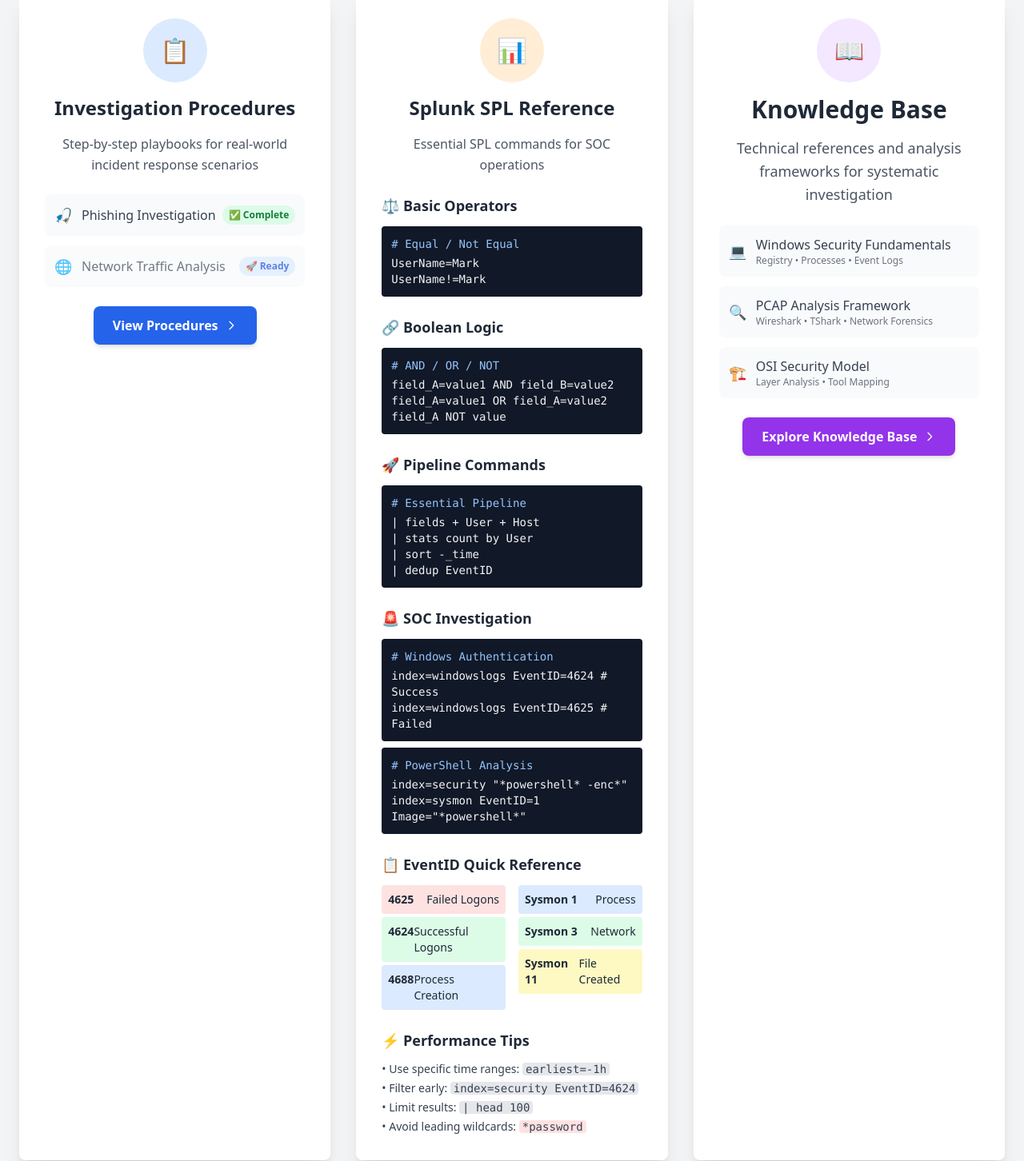
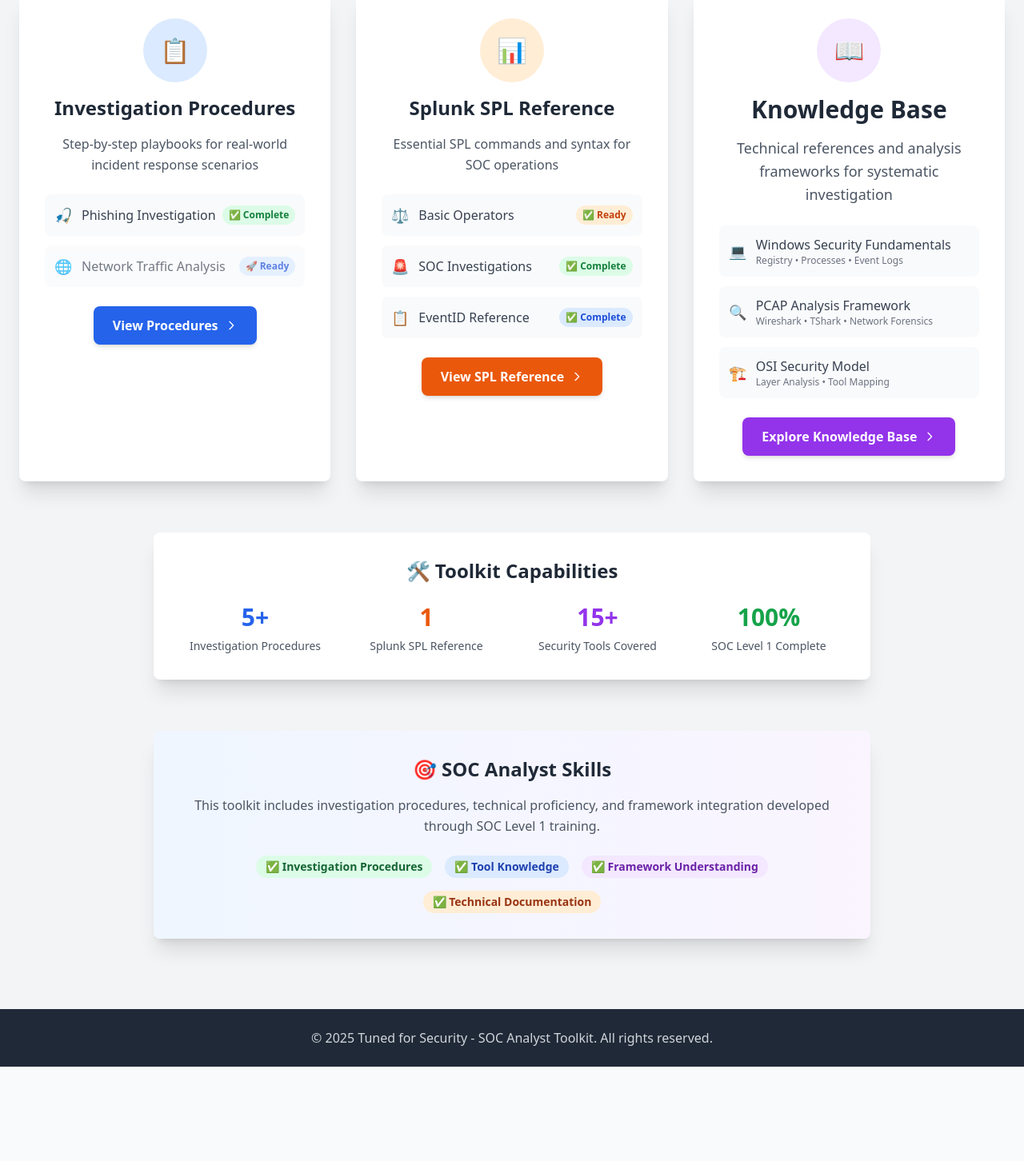
Before and after one commit to fotisnanossec/fotisnanossec.github.io, a plain HTML site: page soc-toolkit/index.html in a window 1280 px wide. Shown: the part 701-2153 px from the top of the page at 80% size. After the commit the page ends 2035 px from the top, so only its background shows below. Drawn offline with nearby package versions, Linux system fonts and the light colour scheme.

Commit message:
SOC Toolkit: fix Splunk reference card layout + remove print button

```diff
--- a/soc-toolkit/index.html
+++ b/soc-toolkit/index.html
@@ -165,100 +165,50 @@
                         </div>
                     </div>
 
-                    <!-- Splunk SPL Reference - Embedded -->
-                    <div class="bg-white p-8 rounded-lg shadow-xl">
+                    <!-- Splunk SPL Reference -->
+                    <div class="toolkit-card bg-white p-8 rounded-lg shadow-xl" onclick="window.location.href='./splunk-reference.html'">
                         <div class="text-center mb-6">
                             <div class="bg-orange-100 w-20 h-20 rounded-full flex items-center justify-center mx-auto mb-4">
                                 <span class="text-3xl">📊</span>
                             </div>
                             <h2 class="text-2xl font-bold text-gray-800 mb-4">Splunk SPL Reference</h2>
                             <p class="text-gray-600 leading-relaxed">
-                                Essential SPL commands for SOC operations
+                                Essential SPL commands and syntax for SOC operations
                             </p>
                         </div>
 
-                        <!-- Embedded Splunk Content -->
-                        <div class="space-y-6">
-                            <!-- Basic Operators -->
-                            <div>
-                                <h3 class="text-lg font-semibold text-gray-800 mb-3">⚖️ Basic Operators</h3>
-                                <div class="bg-gray-900 text-gray-100 p-3 rounded text-sm font-mono cursor-pointer hover:bg-gray-800" title="Click to copy">
-                                    <div class="text-blue-300 mb-1"># Equal / Not Equal</div>
-                                    <div>UserName=Mark<br>UserName!=Mark</div>
+                        <!-- Quick Preview -->
+                        <div class="space-y-3 mb-6">
+                            <div class="flex items-center justify-between p-3 bg-gray-50 rounded-lg">
+                                <div class="flex items-center">
+                                    <span class="text-lg mr-3">⚖️</span>
+                                    <span class="font-medium text-gray-700">Basic Operators</span>
                                 </div>
+                                <span class="bg-orange-100 text-orange-700 px-2 py-1 rounded-full text-xs font-semibold">✅ Ready</span>
                             </div>
+                            <div class="flex items-center justify-between p-3 bg-gray-50 rounded-lg">
+                                <div class="flex items-center">
+                                    <span class="text-lg mr-3">🚨</span>
+                                    <span class="font-medium text-gray-700">SOC Investigations</span>
+                                </div>
+                                <span class="bg-green-100 text-green-700 px-2 py-1 rounded-full text-xs font-semibold">✅ Complete</span>
+                            </div>
+                            <div class="flex items-center justify-between p-3 bg-gray-50 rounded-lg">
+                                <div class="flex items-center">
+                                    <span class="text-lg mr-3">📋</span>
+                                    <span class="font-medium text-gray-700">EventID Reference</span>
+                                </div>
+                                <span class="bg-blue-100 text-blue-700 px-2 py-1 rounded-full text-xs font-semibold">✅ Complete</span>
+                            </div>
+                        </div>
 
-                            <!-- Boolean Logic -->
-                            <div>
-                                <h3 class="text-lg font-semibold text-gray-800 mb-3">🔗 Boolean Logic</h3>
-                                <div class="bg-gray-900 text-gray-100 p-3 rounded text-sm font-mono cursor-pointer hover:bg-gray-800" title="Click to copy">
-                                    <div class="text-blue-300 mb-1"># AND / OR / NOT</div>
-                                    <div>field_A=value1 AND field_B=value2<br>field_A=value1 OR field_A=value2<br>field_A NOT value</div>
-                                </div>
-                            </div>
-
-                            <!-- Pipeline Commands -->
-                            <div>
-                                <h3 class="text-lg font-semibold text-gray-800 mb-3">🚀 Pipeline Commands</h3>
-                                <div class="bg-gray-900 text-gray-100 p-3 rounded text-sm font-mono cursor-pointer hover:bg-gray-800" title="Click to copy">
-                                    <div class="text-blue-300 mb-1"># Essential Pipeline</div>
-                                    <div>| fields + User + Host<br>| stats count by User<br>| sort -_time<br>| dedup EventID</div>
-                                </div>
-                            </div>
-
-                            <!-- SOC Examples -->
-                            <div>
-                                <h3 class="text-lg font-semibold text-gray-800 mb-3">🚨 SOC Investigation</h3>
-                                <div class="space-y-2">
-                                    <div class="bg-gray-900 text-gray-100 p-3 rounded text-sm font-mono cursor-pointer hover:bg-gray-800" title="Click to copy">
-                                        <div class="text-blue-300 mb-1"># Windows Authentication</div>
-                                        <div>index=windowslogs EventID=4624  # Success<br>index=windowslogs EventID=4625  # Failed</div>
-                                    </div>
-                                    <div class="bg-gray-900 text-gray-100 p-3 rounded text-sm font-mono cursor-pointer hover:bg-gray-800" title="Click to copy">
-                                        <div class="text-blue-300 mb-1"># PowerShell Analysis</div>
-                                        <div>index=security "*powershell* -enc*"<br>index=sysmon EventID=1 Image="*powershell*"</div>
-                                    </div>
-                                </div>
-                            </div>
-
-                            <!-- EventID Reference -->
-                            <div>
-                                <h3 class="text-lg font-semibold text-gray-800 mb-3">📋 EventID Quick Reference</h3>
-                                <div class="grid grid-cols-2 gap-4 text-sm">
-                                    <div class="space-y-1">
-                                        <div class="bg-red-100 p-2 rounded flex justify-between">
-                                            <strong>4625</strong><span>Failed Logons</span>
-                                        </div>
-                                        <div class="bg-green-100 p-2 rounded flex justify-between">
-                                            <strong>4624</strong><span>Successful Logons</span>
-                                        </div>
-                                        <div class="bg-blue-100 p-2 rounded flex justify-between">
-                                            <strong>4688</strong><span>Process Creation</span>
-                                        </div>
-                                    </div>
-                                    <div class="space-y-1">
-                                        <div class="bg-blue-100 p-2 rounded flex justify-between">
-                                            <strong>Sysmon 1</strong><span>Process</span>
-                                        </div>
-                                        <div class="bg-green-100 p-2 rounded flex justify-between">
-                                            <strong>Sysmon 3</strong><span>Network</span>
-                                        </div>
-                                        <div class="bg-yellow-100 p-2 rounded flex justify-between">
-                                            <strong>Sysmon 11</strong><span>File Created</span>
-                                        </div>
-                                    </div>
-                                </div>
-                            </div>
-
-                            <!-- Performance Tips -->
-                            <div>
-                                <h3 class="text-lg font-semibold text-gray-800 mb-3">⚡ Performance Tips</h3>
-                                <ul class="text-sm text-gray-700 space-y-1">
-                                    <li>• Use specific time ranges: <code class="bg-gray-200 px-1 rounded">earliest=-1h</code></li>
-                                    <li>• Filter early: <code class="bg-gray-200 px-1 rounded">index=security EventID=4624</code></li>
-                                    <li>• Limit results: <code class="bg-gray-200 px-1 rounded">| head 100</code></li>
-                                    <li>• Avoid leading wildcards: <code class="bg-red-100 px-1 rounded">*password</code></li>
-                                </ul>
+                        <!-- CTA -->
+                        <div class="text-center">
+                            <div class="inline-flex items-center bg-orange-600 text-white font-bold py-3 px-6 rounded-lg shadow-md hover:bg-orange-700 transition duration-300">
+                                <span>View SPL Reference</span>
+                                <svg class="w-4 h-4 ml-2" fill="none" stroke="currentColor" viewBox="0 0 24 24">
+                                    <path stroke-linecap="round" stroke-linejoin="round" stroke-width="2" d="M9 5l7 7-7 7"></path>
+                                </svg>
                             </div>
                         </div>
                     </div>
```
Also changed, not shown: soc-toolkit/splunk-reference.html (+0 -3 lines).
